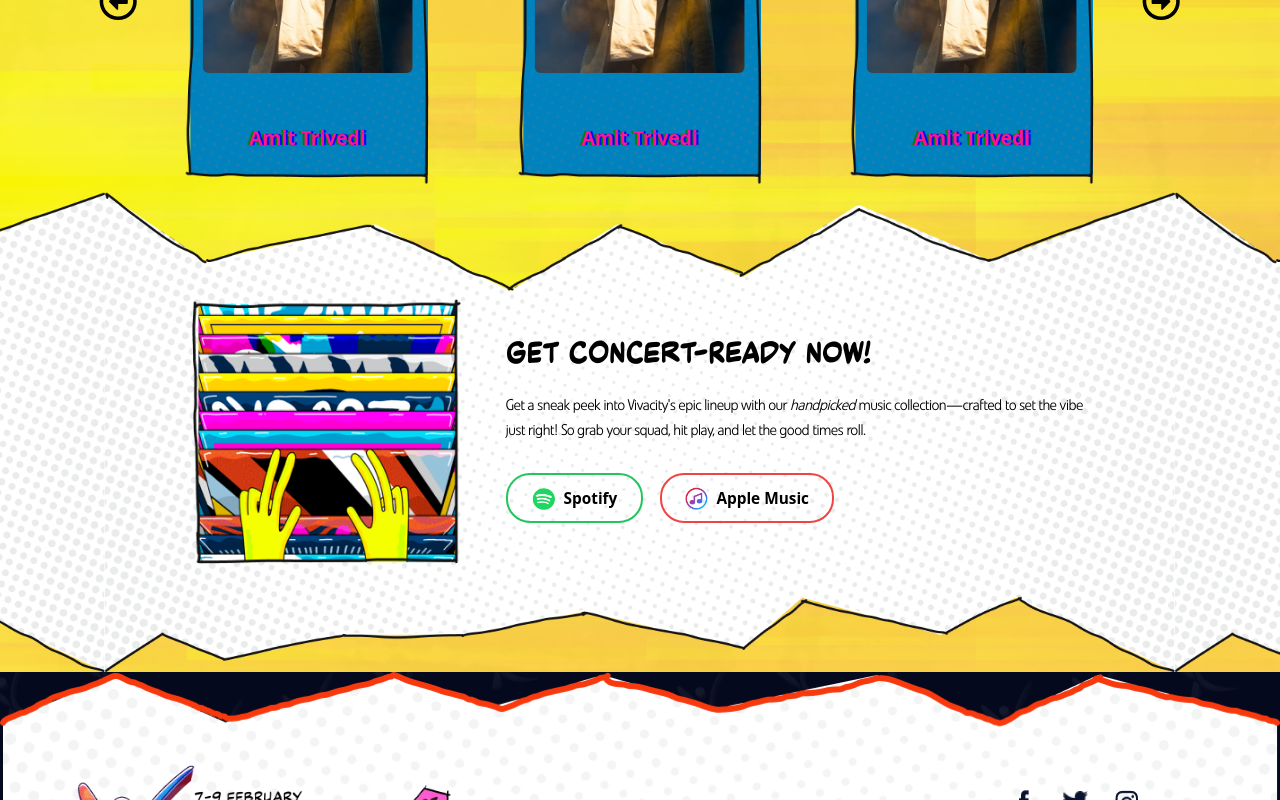
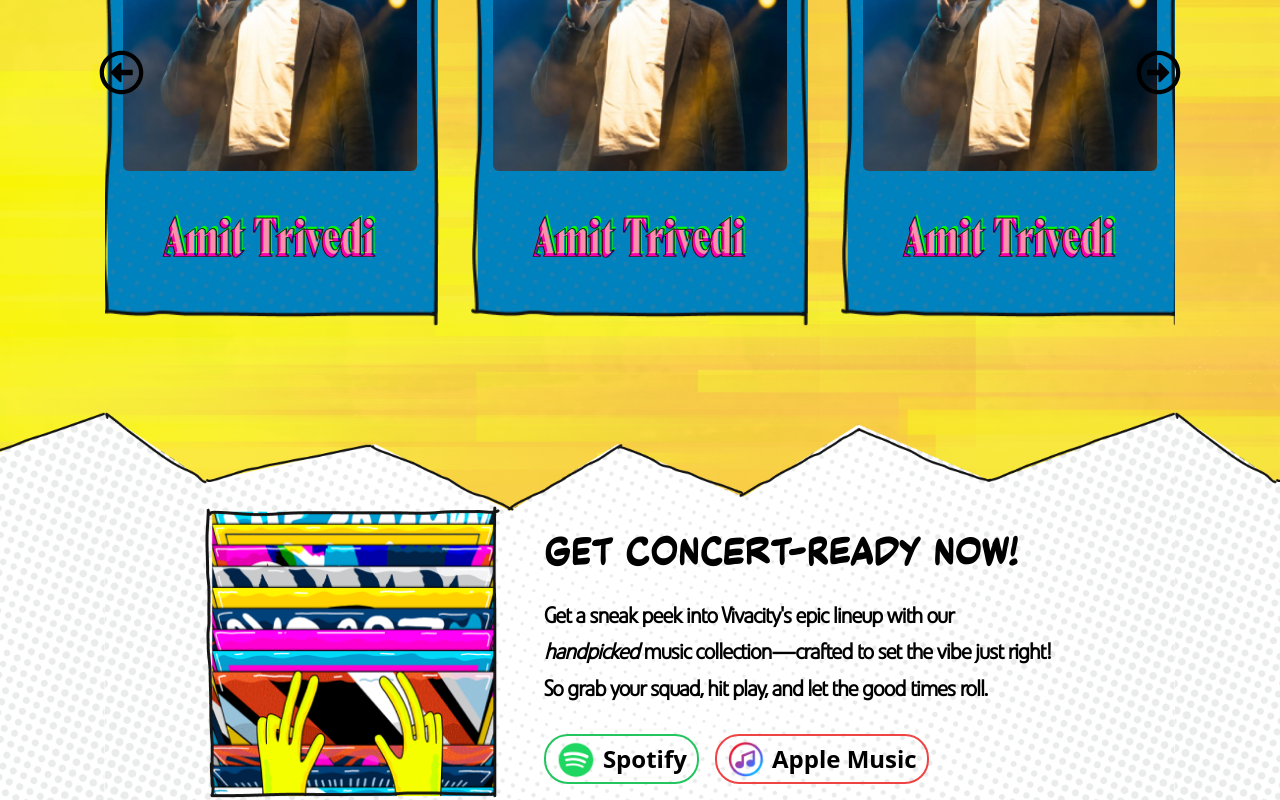
Before and after one commit to Srinjoy1604/Vivacity_main_website_2025, a React (Vite) app in the folder client/: page /pastartists in a window 1280 px wide. Shown: the part 460-1260 px from the top of the page. Built offline with nearby package versions, Linux system fonts and the light colour scheme.

Commit message:
updated past artist section

```diff
--- a/client/src/components/Home/Events.jsx
+++ b/client/src/components/Home/Events.jsx
@@ -92,7 +92,7 @@ const Events = () => {
       }}
     >
       {/* Logo section */}
-      <div className="w-[60%] md:w-[28%] mt-1 sm:mb-6 mb-4">
+      <div className="w-[55%] md:w-[24%] mt-1 sm:mb-6 mb-4">
         <img
           src={Event_logo}
           alt="Event Logo"
@@ -120,7 +120,7 @@ const Events = () => {
           <div className="relative w-full h-full bg-black">
             {/* Desktop Navigation */}
             <div
-              className="absolute top-0 right-0 z-50 w-[18.49%] h-[12.91%]"
+              className="absolute top-0 right-0 z-20 w-[18.49%] h-[12.91%]"
               style={{
                 clipPath: "polygon(0 0, 100% 0, 100% 100%, 16% 100%)",
               }}
@@ -128,13 +128,13 @@ const Events = () => {
               <div className="bg-[#53B08E] flex h-full p-1">
                 <button
                   onClick={handlePrevious}
-                  className="bg-[#53B08E] w-[90.68%] h-[90.69%] flex items-center justify-center ml-4 relative z-50"
+                  className="bg-[#53B08E] w-[90.68%] h-[90.69%] flex items-center justify-center ml-4 relative z-20"
                 >
                   <FaRegArrowAltCircleLeft className="w-[85%] h-[85%]" />
                 </button>
                 <button
                   onClick={handleNext}
-                  className="bg-[#53B08E] w-[90.68%] h-[90.69%] flex items-center justify-center ml-4 relative z-50"
+                  className="bg-[#53B08E] w-[90.68%] h-[90.69%] flex items-center justify-center ml-4 relative z-20"
                 >
                   <FaRegArrowAltCircleRight className="w-[85%] h-[85%]" />
                 </button>
@@ -289,7 +289,7 @@ const Events = () => {
                 ))}
               </ul>
 
-              <div className="flex items-center justify-between mt-1  relative z-50">
+              <div className="flex items-center justify-between mt-1  relative z-20">
                 <button
                   onClick={handleKnowMore}
                   className="w-[56%] transition-transform hover:scale-105 focus:outline-none"
@@ -304,13 +304,13 @@ const Events = () => {
                 <div className="flex gap-2 mr-2">
                   <button
                     onClick={handlePrevious}
-                    className="bg-transparent p-2 rounded-full text-black hover:bg-[#47997C] active:bg-[#47997C] transition-colors relative z-50"
+                    className="bg-transparent p-2 rounded-full text-black hover:bg-[#47997C] active:bg-[#47997C] transition-colors relative z-20"
                   >
                     <FaRegArrowAltCircleLeft className="w-8 h-8" />
                   </button>
                   <button
                     onClick={handleNext}
-                    className="bg-transparent p-2 rounded-full text-black hover:bg-[#47997C] active:bg-[#47997C] transition-colors relative z-50"
+                    className="bg-transparent p-2 rounded-full text-black hover:bg-[#47997C] active:bg-[#47997C] transition-colors relative z-20"
                   >
                     <FaRegArrowAltCircleRight className="w-8 h-8" />
                   </button>
--- a/client/src/components/Home/pastArtists/ArtistCarosuel.jsx
+++ b/client/src/components/Home/pastArtists/ArtistCarosuel.jsx
@@ -79,7 +79,7 @@ function Artist() {
   };
 
   return (
-    <div className="relative w-full px-[6%]">
+    <div className="relative w-full min-h-[600px] px-[6%]">
       <div className="relative w-full flex items-center justify-center">
         <Swiper
           modules={[Navigation, Pagination, Scrollbar, Autoplay]}
@@ -87,7 +87,7 @@ function Artist() {
           slidesPerView={slidesPerView}
           onSlideChange={() => console.log("Slide change")}
           onSwiper={(swiper) => console.log(swiper)}
-          className="w-[85%] py-[3%] [&_.swiper-slide]:flex [&_.swiper-slide]:items-center [&_.swiper-slide]:justify-center"
+          className="w-[95%] py-[3%] [&_.swiper-slide]:flex [&_.swiper-slide]:items-center [&_.swiper-slide]:justify-center"
           ref={swiperRef}
           initialSlide={0}
           loop={true}
@@ -108,7 +108,7 @@ function Artist() {
           className="absolute top-1/2 left-0 transform -translate-y-1/2 text-black p-[2%] rounded-full cursor-pointer hover:scale-110 transition-transform z-10"
           aria-label="Previous Slide"
         >
-          <FaRegArrowAltCircleLeft className="w-[3vw] h-[3vw] min-w-[24px] min-h-[24px]" />
+          <FaRegArrowAltCircleLeft className="md:w-[3vw] md:h-[3vw] min-w-[45px] min-h-[45px]" />
         </button>
 
         <button
@@ -116,7 +116,7 @@ function Artist() {
           className="absolute top-1/2 right-0 transform -translate-y-1/2 text-black p-[2%] rounded-full cursor-pointer hover:scale-110 transition-transform z-10"
           aria-label="Next Slide"
         >
-          <FaRegArrowAltCircleRight className="w-[3vw] h-[3vw] min-w-[24px] min-h-[24px]" />
+          <FaRegArrowAltCircleRight className="w-[3vw] h-[3vw] min-w-[45px] min-h-[45px]" />
         </button>
       </div>
     </div>
--- a/client/src/components/Home/pastArtists/ConcertReady.jsx
+++ b/client/src/components/Home/pastArtists/ConcertReady.jsx
@@ -1,5 +1,6 @@
 import React, { useState, useEffect } from "react";
 import BackGround from "../../../assets/images/Section6Background2.png";
+//import mdbacground from "../../../assets/images/mdbackground.png";
 import Gif from "../../../assets/images/gif (2).png";
 import AppleMusic from "../../../assets/images/AppleMusicLogo.png";
 import Spotify from "../../../assets/images/SpotifyLogo.png";
@@ -24,41 +25,90 @@ function Concert() {
 
   return (
     <div
-      className="relative flex justify-center items-center w-full min-h-[100vh] md:min-h-[60vh] overflow-hidden py-[5%]"
+      className="relative flex justify-center items-center w-full min-h-screen md:min-h-[60vh] overflow-hidden py-8 md:py-[5%]"
       style={{
         backgroundImage: `url(${BackGround})`,
         backgroundSize: backgroundSize,
         backgroundPosition: "center",
       }}
     >
-      <div className="w-[90%] md:w-[85%] lg:w-[70%] h-full">
-        <div className="flex flex-col md:flex-row w-full gap-[5%] items-center">
-          {/* GIF Container */}
-          <div className="w-full md:w-[30%] flex justify-center items-center mb-[5%] md:mb-0">
+      <div className="w-[90%] md:w-[88%] lg:w-[68%] h-full">
+        <div className="flex flex-col items-center">
+          {/* Content for mobile screens */}
+          <div className="md:hidden w-full">
+            <div className="w-[95%] mx-auto">
+              <div className="w-full">
+                {/* GIF container */}
+                <div className="w-[80%] mx-auto mb-4">
+                  <div className="relative w-full h-full">
                     <img
                       src={Gif}
                       alt="Concert animation"
-              className="w-[80%] md:w-full h-auto object-contain"
+                      className="w-full h-full object-cover rounded-lg"
                     />
                   </div>
+                </div>
 
-          {/* Text and Buttons Container */}
-          <div className="w-full md:w-[65%] flex flex-col">
-            <h2 className="font-rfabb font-bold text-[6vw] md:text-[3vw] lg:text-[2.5vw] mb-[3%] text-center md:text-left">
+                {/* Text and buttons container */}
+                <div className="w-full">
+                  <h2 className="font-bold font-rfabb text-[2rem] mb-3 text-left uppercase">
                     GET CONCERT-READY NOW!
                   </h2>
-            <p className="font-vetosans font-normal text-[4vw] md:text-[1.8vw] lg:text-[1.2vw] tracking-tighter leading-relaxed mb-[5%] text-center md:text-left">
+                  <p className="text-[1rem] font-semibold mb-4 font-vetosans text-left leading-normal">
                     Get a sneak peek into Vivacity's epic lineup with our{" "}
-              <span className="italic">handpicked </span>
-              music collection—crafted to set the vibe just right! So grab your
+                    <span className="italic">handpicked</span> music
+                    collection—crafted to set the vibe just right! So grab your
                     squad, hit play, and let the good times roll.
                   </p>
-            <div className="flex gap-[3%] justify-center md:justify-start flex-wrap">
-              <button className="px-[4%] py-[2%] border-2 border-green-500 rounded-3xl text-black font-bold flex items-center gap-2 mb-[2%] text-[3vw] md:text-[1.2vw]">
+                  <div className="flex flex-row gap-3 -mt-2">
+                    <button className="w-full py-2 px-2 border-2 border-green-500 rounded-full text-black text-[3.5vw] font-medium flex items-center justify-center gap-2">
+                      <img
+                        src={Spotify}
+                        alt="Spotify logo"
+                        className="w-[4.5vw] h-[4.5vw] object-contain"
+                      />
+                      <span>Spotify</span>
+                    </button>
+                    <button className="w-full py-2 px-2 border-2 border-red-500 rounded-full text-black text-[3.5vw] font-medium flex items-center justify-center gap-2">
+                      <img
+                        src={AppleMusic}
+                        alt="Apple Music logo"
+                        className="w-[4.5vw] h-[4.5vw] object-contain"
+                      />
+                      <span>Apple Music</span>
+                    </button>
+                  </div>
+                </div>
+              </div>
+            </div>
+          </div>
+
+          {/* Content for larger screens */}
+          <div className="hidden md:flex flex-row w-full gap-[5%] items-center">
+            <div className="w-[35%] flex justify-center items-center">
+              <img
+                src={Gif}
+                alt="Concert animation"
+                className="w-full h-auto object-contain"
+              />
+            </div>
+            <div className="w-[63%] flex flex-col">
+              <h2 className="font-bold font-rfabb  md:text-[2.1rem] lg:text-[2.1rem] 2xl:text-[3rem] xl:text-[2.6rem] mb-[3%] text-left">
+                GET CONCERT-READY NOW!
+              </h2>
+              <p className="font-semibold font-vetosans md:text-[1rem] lg:text-[1.2rem] xl:text-[1.4rem] 2xl:text-[1.9rem]  tracking-tighter leading-relaxed mb-[5%] text-left">
+                Get a sneak peek into Vivacity's epic lineup with our
+                <br />
+                <span className="italic">handpicked</span> music
+                collection—crafted to set the vibe just right! <br />
+                So grab your squad, hit play, and let the good times roll.
+              </p>
+              <div className="flex gap-[3%] justify-start">
+                <button className="px-[2%] py-[1%] border-2 border-green-500 rounded-3xl text-black font-bold flex items-center gap-2 lg:text-[1.5rem] md:text-[1.3rem] ">
                   <img src={Spotify} alt="Spotify logo" className="h-[1.5em]" />
                   <span>Spotify</span>
                 </button>
-              <button className="px-[4%] py-[2%] border-2 border-red-500 rounded-3xl text-black font-bold flex items-center gap-2 mb-[2%] text-[3vw] md:text-[1.2vw]">
+                <button className="px-[2%] py-[1%] border-2 border-red-500 rounded-3xl text-black font-bold flex items-center gap-2 lg:text-[1.5rem] md:text-[1.3rem]">
                   <img
                     src={AppleMusic}
                     alt="Apple Music logo"
@@ -71,6 +121,7 @@ function Concert() {
           </div>
         </div>
       </div>
+    </div>
   );
 }
 
--- a/client/src/components/Home/pastArtists/card.jsx
+++ b/client/src/components/Home/pastArtists/card.jsx
@@ -1,6 +1,6 @@
 import React from "react";
 import BackGround from "../../../assets/images/Group 60.png";
-
+import Amit from "../../../assets/images/Amit.png";
 const ArtistCard = ({ artist }) => {
   // Calculate base dimensions for 1320x1320 viewport
   // Card size should be 302x451 at 1320px viewport width
@@ -8,7 +8,7 @@ const ArtistCard = ({ artist }) => {
 
   return (
     <div
-      className="relative w-[22.87%] min-w-[250px] aspect-[310/451] m-2"
+      className="relative w-[22.87%] min-w-[350px] aspect-[312/451] m-2"
       style={{
         backgroundImage: `url(${BackGround})`,
         backgroundSize: "contain",
@@ -26,18 +26,8 @@ const ArtistCard = ({ artist }) => {
       </div>
 
       {/* Name Container */}
-      <div className="w-full h-[25%] flex items-center justify-center">
-        <h3
-          className="font-bold text-center"
-          style={{
-            // Responsive font size using clamp
-            fontSize: "clamp(1rem, 1.5vw, 1.5rem)",
-            color: "#FF1493", // Pink color
-            textShadow: "2px 0px 1px blue, -2px 0px 1px green",
-          }}
-        >
-          {artist.Name}
-        </h3>
+      <div className="w-full h-[14%] flex items-center justify-center">
+        <img src={Amit} />
       </div>
     </div>
   );
```
Also changed, not shown: client/src/assets/images/Amit.png (added), client/src/assets/images/mdbackground.png (added). Lines whose indentation alone changed are shown as unchanged.
